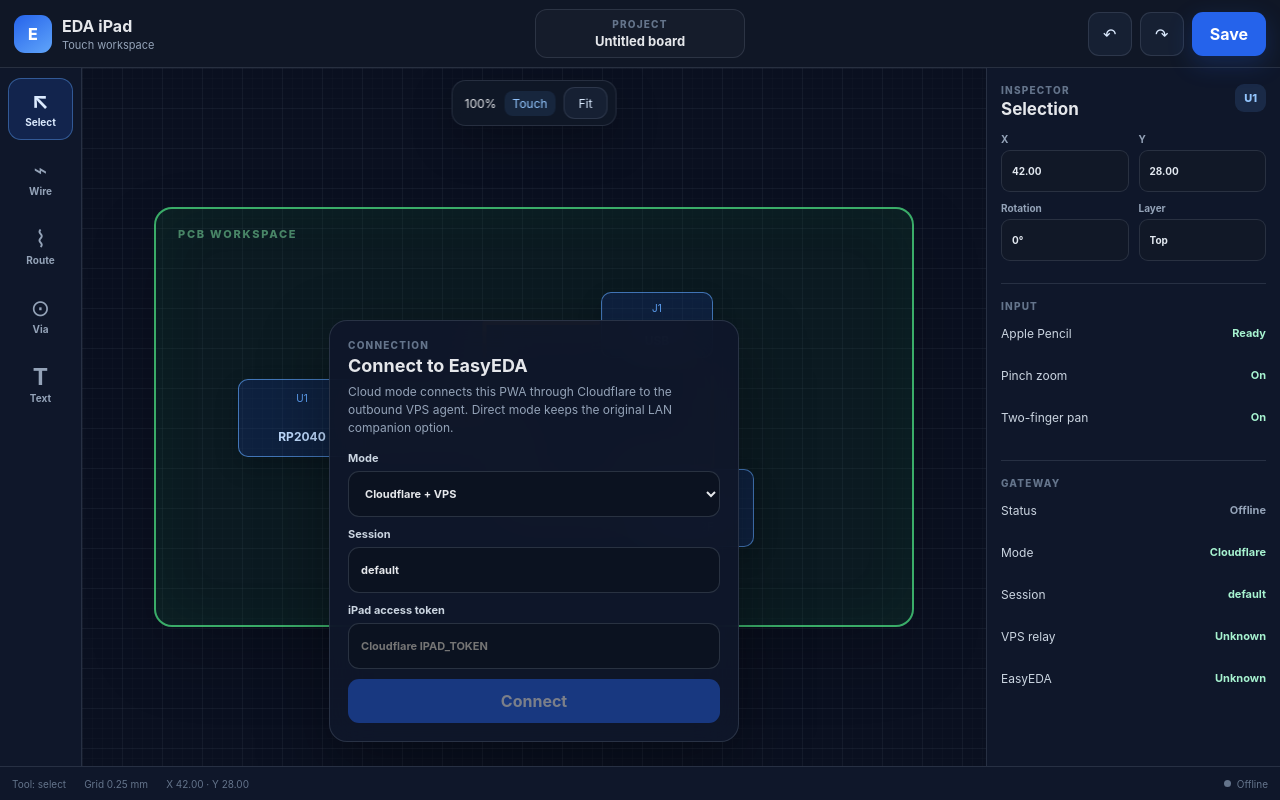
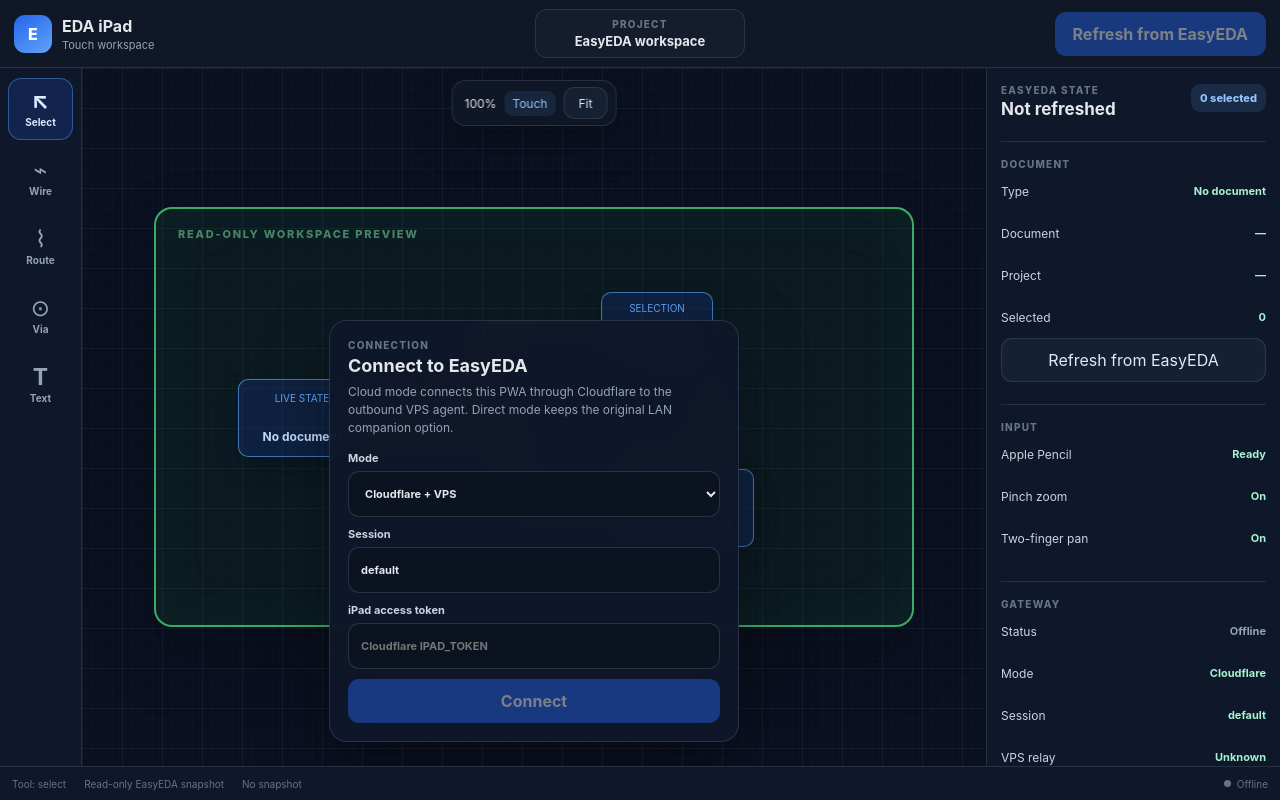
Before and after one commit to armtekcomputer-ops/easyeda-ipad, a React (Vite) app: page / in a window 1280 px wide. Built offline with nearby package versions, Linux system fonts and the light colour scheme.

Commit message:
feat: wire read-only EasyEDA snapshot into iPad UI

```diff
--- a/src/App.tsx
+++ b/src/App.tsx
@@ -1,5 +1,6 @@
 import { useEffect, useMemo, useState } from 'react';
 import { useCanvasViewport } from './hooks/useCanvasViewport';
+import { EasyEdaApi, EASYEDA_DOCUMENT_TYPE, type EasyEdaSnapshot } from './lib/easyeda-api';
 import { EasyEdaGatewayClient, type GatewayState, type GatewayStatus } from './lib/gateway';
 
 const tools = [
@@ -12,6 +13,7 @@
 
 type ToolId = (typeof tools)[number]['id'];
 type ConnectionMode = 'cloud' | 'direct';
+type SnapshotState = 'idle' | 'loading' | 'ready' | 'error';
 
 function stateLabel(state: GatewayState) {
   if (state === 'connected') return 'Connected';
@@ -23,6 +25,24 @@
 function yesNoUnknown(value: boolean | undefined) {
   if (value === undefined) return 'Unknown';
   return value ? 'Online' : 'Offline';
+}
+
+function documentTypeLabel(documentType: number | undefined) {
+  if (documentType === EASYEDA_DOCUMENT_TYPE.SCHEMATIC_PAGE) return 'Schematic page';
+  if (documentType === EASYEDA_DOCUMENT_TYPE.PCB) return 'PCB';
+  if (documentType === EASYEDA_DOCUMENT_TYPE.FOOTPRINT) return 'Footprint';
+  if (documentType === undefined) return 'No document';
+  return `Type ${documentType}`;
+}
+
+function contextName(snapshot: EasyEdaSnapshot | null) {
+  if (!snapshot) return null;
+  if (snapshot.context.kind === 'pcb') return snapshot.context.name ?? 'PCB';
+  if (snapshot.context.kind === 'schematic') {
+    return snapshot.context.page?.name ?? snapshot.context.schematic?.name ?? 'Schematic';
+  }
+  if (snapshot.context.kind === 'footprint') return 'Footprint';
+  return null;
 }
 
 function cloudSocketUrl(session: string, token: string) {
@@ -37,6 +57,7 @@
 
 export default function App() {
   const gateway = useMemo(() => new EasyEdaGatewayClient(), []);
+  const easyeda = useMemo(() => new EasyEdaApi(gateway), [gateway]);
   const [gatewayState, setGatewayState] = useState<GatewayState>('disconnected');
   const [gatewayStatus, setGatewayStatus] = useState<GatewayStatus>({});
   const [connectionMode, setConnectionMode] = useState<ConnectionMode>(() => (
@@ -46,11 +67,20 @@
   const [cloudSession, setCloudSession] = useState(() => localStorage.getItem('easyeda-ipad-session') ?? 'default');
   const [cloudToken, setCloudToken] = useState(() => sessionStorage.getItem('easyeda-ipad-token') ?? '');
   const [activeTool, setActiveTool] = useState<ToolId>('select');
+  const [snapshot, setSnapshot] = useState<EasyEdaSnapshot | null>(null);
+  const [snapshotState, setSnapshotState] = useState<SnapshotState>('idle');
+  const [snapshotError, setSnapshotError] = useState<string | null>(null);
   const { zoom, offset, inputMode, resetView, handlers } = useCanvasViewport();
 
   useEffect(() => {
     const onStateChange = (event: Event) => {
-      setGatewayState((event as CustomEvent<GatewayState>).detail);
+      const next = (event as CustomEvent<GatewayState>).detail;
+      setGatewayState(next);
+      if (next !== 'connected') {
+        setSnapshot(null);
+        setSnapshotState('idle');
+        setSnapshotError(null);
+      }
     };
     const onStatusChange = (event: Event) => {
       const next = (event as CustomEvent<GatewayStatus>).detail;
@@ -105,6 +135,23 @@
     gateway.connect(url);
   };
 
+  const refreshSnapshot = async () => {
+    if (gatewayState !== 'connected' || snapshotState === 'loading') return;
+    setSnapshotState('loading');
+    setSnapshotError(null);
+    try {
+      const next = await easyeda.getSnapshot();
+      setSnapshot(next);
+      setSnapshotState('ready');
+    } catch (error) {
+      setSnapshotState('error');
+      setSnapshotError(error instanceof Error ? error.message : 'Unable to read EasyEDA state');
+    }
+  };
+
+  const projectTitle = snapshot?.project?.friendlyName ?? contextName(snapshot) ?? 'EasyEDA workspace';
+  const firstSelectedId = snapshot?.selection.ids[0];
+
   return (
     <main className="app-shell">
       <header className="topbar">
@@ -118,13 +165,18 @@
 
         <div className="project-pill">
           <span className="eyebrow">PROJECT</span>
-          <strong>Untitled board</strong>
+          <strong>{projectTitle}</strong>
         </div>
 
         <div className="top-actions">
-          <button className="icon-button" type="button" aria-label="Undo">↶</button>
-          <button className="icon-button" type="button" aria-label="Redo">↷</button>
-          <button className="primary-button" type="button">Save</button>
+          <button
+            className="primary-button"
+            type="button"
+            onClick={() => void refreshSnapshot()}
+            disabled={gatewayState !== 'connected' || snapshotState === 'loading'}
+          >
+            {snapshotState === 'loading' ? 'Refreshing…' : 'Refresh from EasyEDA'}
+          </button>
         </div>
       </header>
 
@@ -158,18 +210,18 @@
               style={{ transform: `translate(${offset.x}px, ${offset.y}px) scale(${zoom})` }}
             >
               <div className="demo-board">
-                <div className="board-title">PCB WORKSPACE</div>
+                <div className="board-title">READ-ONLY WORKSPACE PREVIEW</div>
                 <div className="component component-a">
-                  <span>U1</span>
-                  <strong>RP2040</strong>
+                  <span>LIVE STATE</span>
+                  <strong>{documentTypeLabel(snapshot?.document?.documentType)}</strong>
                 </div>
                 <div className="component component-b">
-                  <span>J1</span>
-                  <strong>USB</strong>
+                  <span>SELECTION</span>
+                  <strong>{snapshot?.selection.total ?? 0} items</strong>
                 </div>
                 <div className="component component-c">
-                  <span>U2</span>
-                  <strong>ESP-12F</strong>
+                  <span>CONTEXT</span>
+                  <strong>{contextName(snapshot) ?? 'Not refreshed'}</strong>
                 </div>
                 <svg className="demo-traces" viewBox="0 0 760 420" aria-hidden="true">
                   <path d="M210 195 H330 V115 H445" />
@@ -253,17 +305,36 @@
         <aside className="inspector">
           <div className="panel-heading">
             <div>
-              <span className="eyebrow">INSPECTOR</span>
-              <h2>Selection</h2>
+              <span className="eyebrow">EASYEDA STATE</span>
+              <h2>{contextName(snapshot) ?? 'Not refreshed'}</h2>
             </div>
-            <span className="selection-chip">U1</span>
+            <span className="selection-chip">{snapshot?.selection.total ?? 0} selected</span>
           </div>
 
-          <div className="field-grid">
-            <label>X <input value="42.00" readOnly /></label>
-            <label>Y <input value="28.00" readOnly /></label>
-            <label>Rotation <input value="0°" readOnly /></label>
-            <label>Layer <input value="Top" readOnly /></label>
+          <div className="panel-section snapshot-section">
+            <span className="eyebrow">DOCUMENT</span>
+            <div className="setting-row"><span>Type</span><strong>{documentTypeLabel(snapshot?.document?.documentType)}</strong></div>
+            <div className="setting-row"><span>Document</span><strong className="truncate-value">{snapshot?.document?.uuid ?? '—'}</strong></div>
+            <div className="setting-row"><span>Project</span><strong className="truncate-value">{snapshot?.project?.friendlyName ?? '—'}</strong></div>
+            <div className="setting-row"><span>Selected</span><strong>{snapshot?.selection.total ?? 0}</strong></div>
+            {firstSelectedId && (
+              <div className="setting-row"><span>First ID</span><strong className="truncate-value">{firstSelectedId}</strong></div>
+            )}
+            {snapshot && (
+              <div className="setting-row">
+                <span>Captured</span>
+                <strong>{new Date(snapshot.capturedAt).toLocaleTimeString()}</strong>
+              </div>
+            )}
+            {snapshotError && <p className="snapshot-error" role="alert">{snapshotError}</p>}
+            <button
+              className="secondary-button wide"
+              type="button"
+              onClick={() => void refreshSnapshot()}
+              disabled={gatewayState !== 'connected' || snapshotState === 'loading'}
+            >
+              {snapshotState === 'loading' ? 'Reading EasyEDA…' : 'Refresh from EasyEDA'}
+            </button>
           </div>
 
           <div className="panel-section">
@@ -295,8 +366,8 @@
 
       <footer className="statusbar">
         <span>Tool: {activeTool}</span>
-        <span>Grid 0.25 mm</span>
-        <span>X 42.00 · Y 28.00</span>
+        <span>Read-only EasyEDA snapshot</span>
+        <span>{snapshot ? `${snapshot.selection.total} selected` : 'No snapshot'}</span>
         <span className={`status-dot-wrap status-${gatewayState}`}><i />{stateLabel(gatewayState)}</span>
       </footer>
     </main>
```
